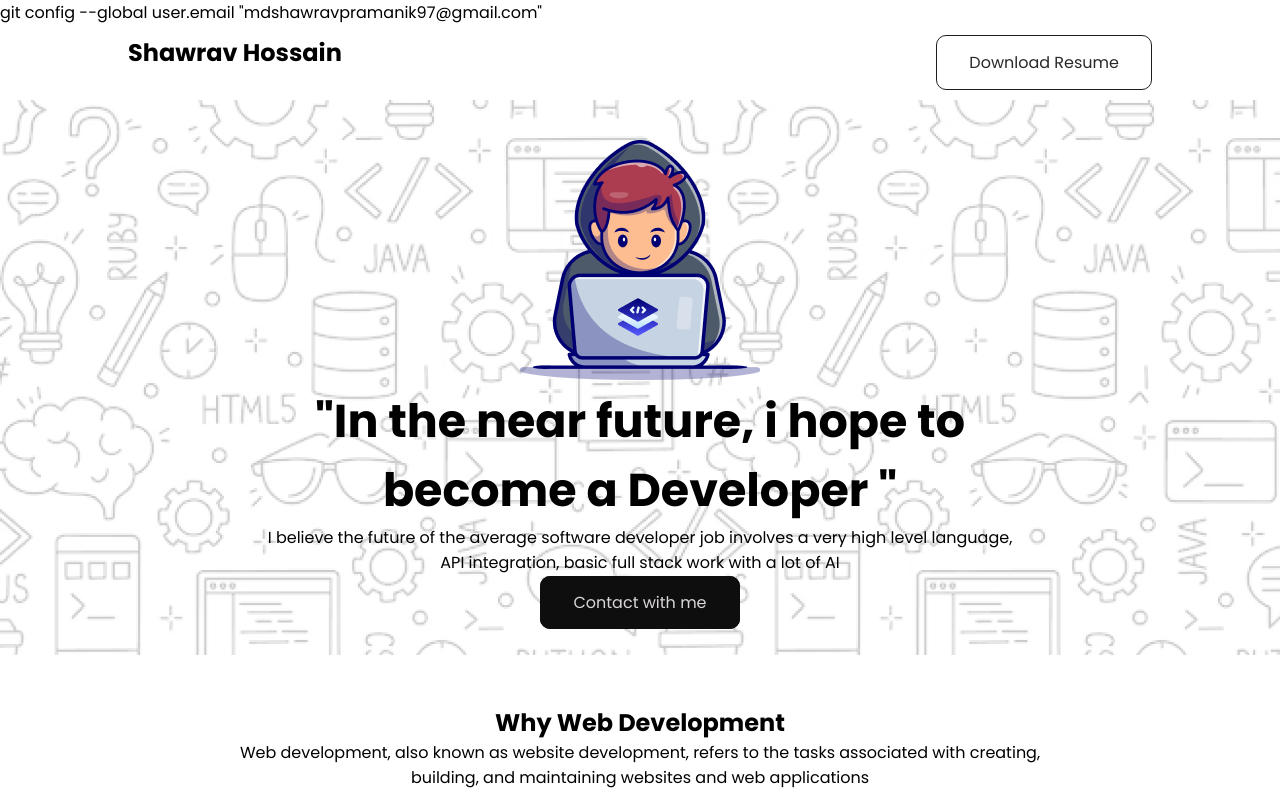
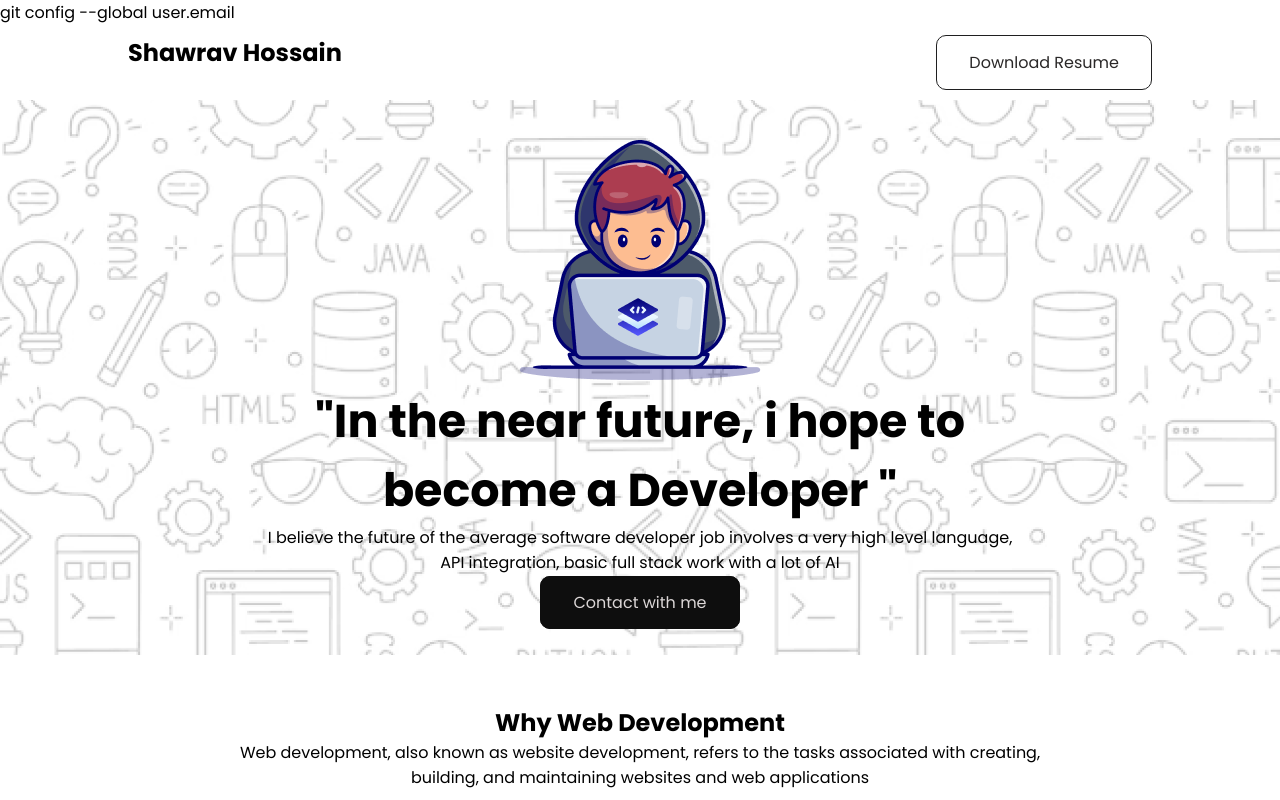
Before and after one commit to shawravswe/assignment-1, a plain HTML site: page index.html in a window 1280 px wide. Shown: the top 800 px of the page. Drawn offline with Linux system fonts and the light colour scheme.

Commit message:
target part done

```diff
--- a/index.html
+++ b/index.html
@@ -1,6 +1,6 @@
 <!DOCTYPE html>
 <html lang="en">
-    git config --global user.email "mdshawravpramanik97@gmail.com"
+    git config --global user.email
 
 <head>
     <meta charset="UTF-8">
```
